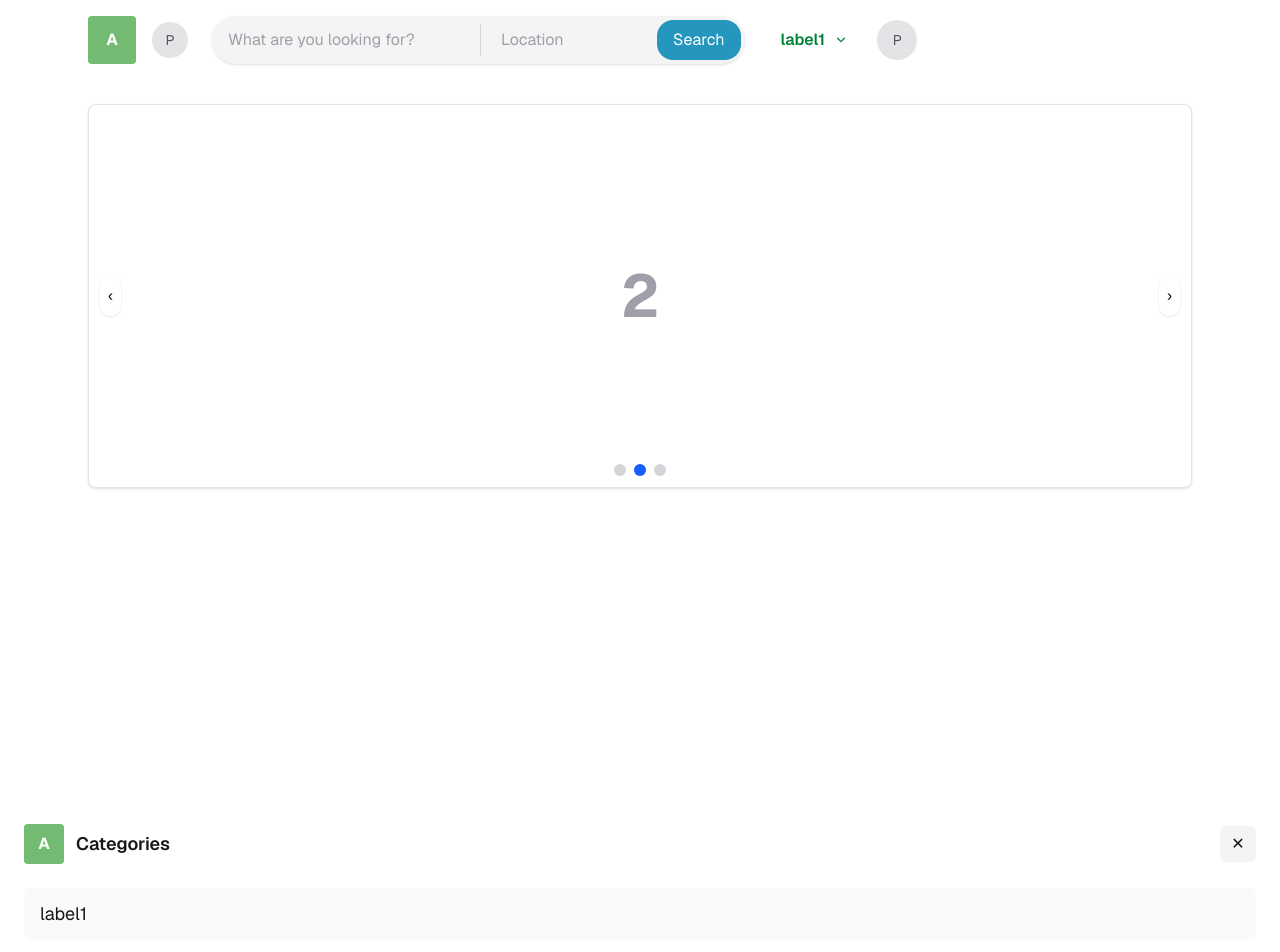
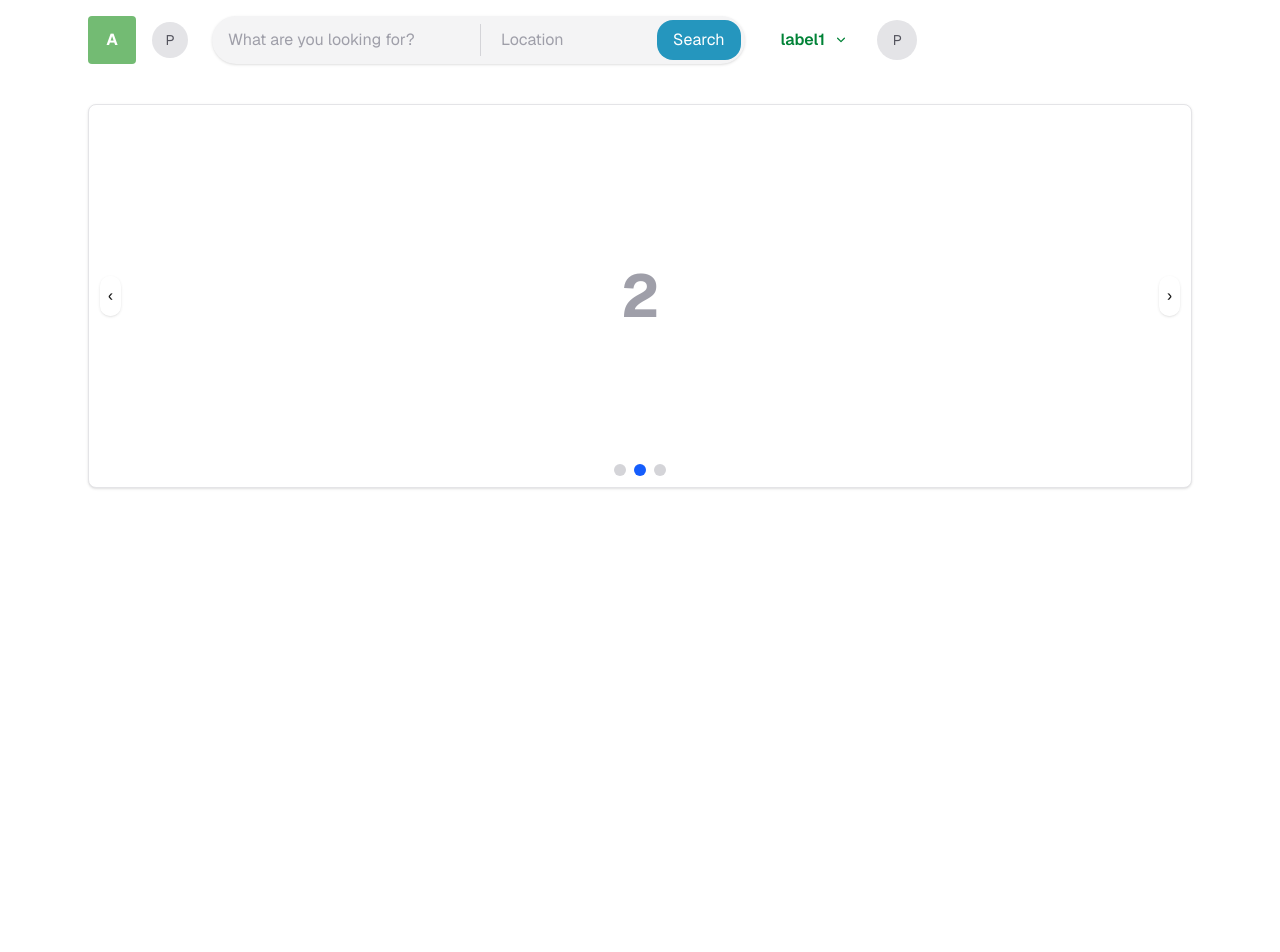
Before and after one commit to theRedKh/accessible-TO, a Next.js app in the folder client/: page / in a window 1280 px wide. Shown: the top 952 px of the page. Built offline with nearby package versions, Linux system fonts and the light colour scheme.

Commit message:
slide down animation

```diff
--- a/client/src/app/page.js
+++ b/client/src/app/page.js
@@ -100,12 +100,12 @@ export default function Home() {
           role="dialog"
           aria-modal="true"
           aria-hidden={!mobileMenuOpen}
-          className={`fixed inset-0 z-50 bg-white overflow-auto p-6 transform transition-transform duration-300 ease-in-out ${mobileMenuOpen ? "translate-y-0" : "translate-y-full"} ${mobileMenuOpen ? "pointer-events-auto" : "pointer-events-none"}`}
+          className={`fixed inset-0 z-50 bg-white overflow-auto p-6 transform transition-transform duration-300 ease-in-out ${mobileMenuOpen ? "translate-y-0" : "-translate-y-full"} ${mobileMenuOpen ? "pointer-events-auto" : "pointer-events-none"}`}
         >
           <div className="flex items-center justify-between mb-6">
             <div className="flex items-center gap-3">
               <div className="w-10 h-10 bg-[#73bb73] rounded flex items-center justify-center text-white font-bold">A</div>
-              <h2 className="text-lg font-semibold">Categories</h2>
+              <h2 className="text-lg font-semibold text-zinc-900">Categories</h2>
             </div>
             <button
               onClick={() => setMobileMenuOpen(false)}
@@ -116,18 +116,24 @@ export default function Home() {
             </button>
           </div>
 
-          <ul className="grid gap-3">
+          <div className="grid gap-6">
             {categories.map((c) => (
-              <li key={c}>
-                <button
-                  onClick={() => setMobileMenuOpen(false)}
-                  className="w-full text-left px-4 py-3 rounded-md bg-zinc-50 hover:bg-zinc-100 text-lg"
-                >
-                  {c}
-                </button>
-              </li>
+              <section key={c} className="bg-white border border-zinc-100 rounded-md p-4">
+                <h3 className="text-lg font-semibold text-[#73bb73] mb-3">{c}</h3>
+                <div className="grid gap-2">
+                  {['element1','element2','element3'].map((el) => (
+                    <button
+                      key={el}
+                      onClick={() => setMobileMenuOpen(false)}
+                      className="w-full text-left px-3 py-2 rounded-md bg-transparent hover:bg-zinc-50 text-black"
+                    >
+                      {el}
+                    </button>
+                  ))}
+                </div>
+              </section>
             ))}
-          </ul>
+          </div>
         </div>
       </header>
 
```
